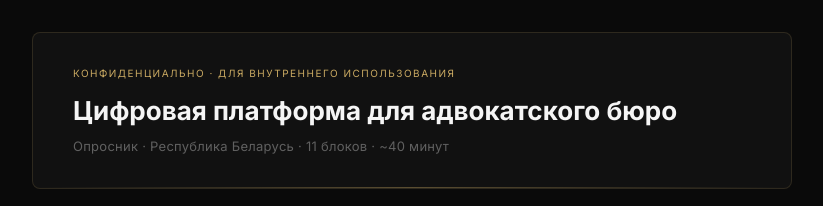
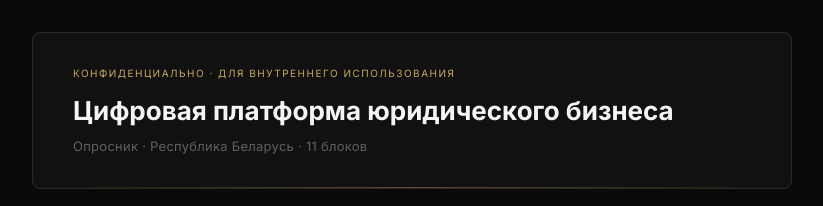
Before and after one commit to koliadav-byte/Avoc, a website: page index.html in a window 1280 px wide. Shown: the top 206 px of the page, without its empty margins (228-1051 px from the left). Drawn offline with Linux system fonts and the light colour scheme.

Commit message:
Rename title; remove time estimate

```diff
--- a/index.html
+++ b/index.html
@@ -423,8 +423,8 @@
 
   <div class="header">
     <div class="header-tag">Конфиденциально · Для внутреннего использования</div>
-    <h1>Цифровая платформа для адвокатского бюро</h1>
-    <p>Опросник · Республика Беларусь · 11 блоков · ~40 минут</p>
+    <h1>Цифровая платформа юридического бизнеса</h1>
+    <p>Опросник · Республика Беларусь · 11 блоков</p>
   </div>
 
   <div class="progress-wrap">
```
